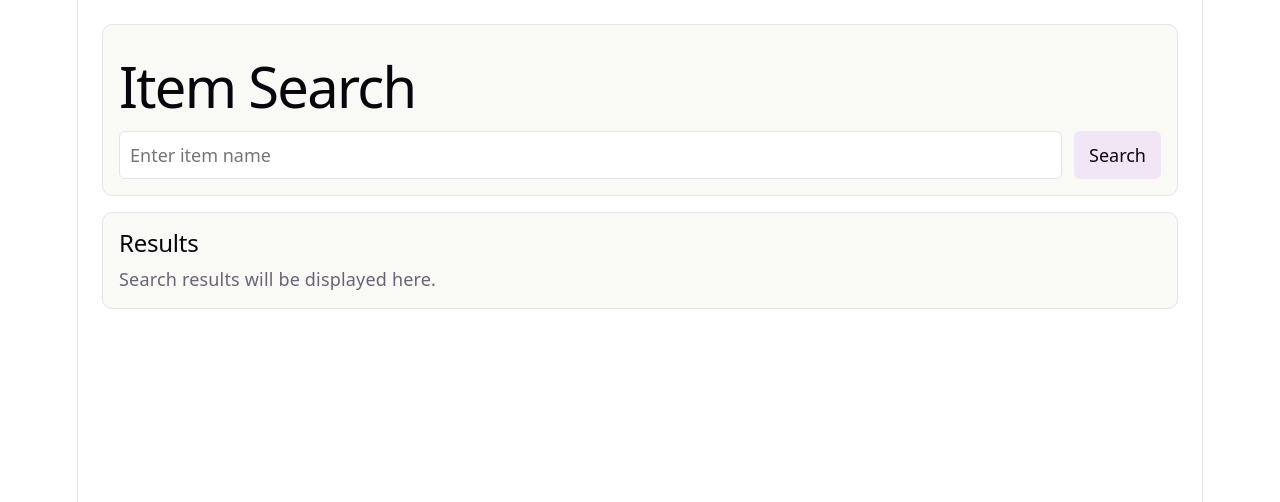
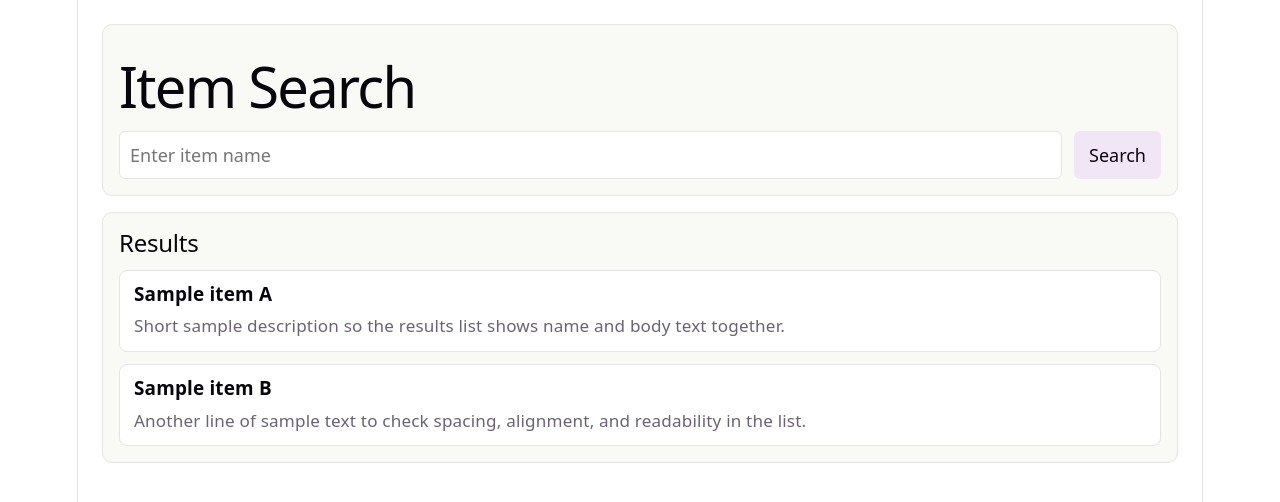
Before and after one commit to bukt0r/RSS-React-project-setup_Class-components_Error-boundary, a React (Vite) app: page / in a window 1280 px wide. Shown: the top 502 px of the page. Built offline with nearby package versions, Linux system fonts and the light colour scheme.

Commit message:
feat: render result list with name and description
Add Card and CardList class components and shared item type; style cards for consistent spacing and typography. Use temporary sample rows until API-backed results land in a later step.

Co-authored-by: Cursor <cursoragent@cursor.com>

```diff
--- a/src/App.css
+++ b/src/App.css
@@ -38,3 +38,49 @@
   font: inherit;
   cursor: pointer;
 }
+
+.results-section h2 {
+  margin: 0 0 12px;
+}
+
+.results-empty {
+  margin: 0;
+  color: var(--text);
+}
+
+.result-list {
+  list-style: none;
+  margin: 0;
+  padding: 0;
+  display: flex;
+  flex-direction: column;
+  gap: 12px;
+}
+
+.result-list__item {
+  margin: 0;
+}
+
+.result-card {
+  margin: 0;
+  padding: 12px 14px;
+  border: 1px solid var(--border);
+  border-radius: 8px;
+  background: var(--bg);
+  text-align: left;
+}
+
+.result-card__name {
+  margin: 0 0 8px;
+  font-size: 1.05rem;
+  font-weight: 600;
+  color: var(--text-h);
+  line-height: 1.25;
+}
+
+.result-card__description {
+  margin: 0;
+  font-size: 0.95rem;
+  line-height: 1.45;
+  color: var(--text);
+}
--- a/src/App.tsx
+++ b/src/App.tsx
@@ -1,15 +1,32 @@
 import { Component, type ChangeEvent } from 'react';
+import CardList from './components/CardList';
+import type { SearchResultItem } from './types/item';
 import './App.css';
 
 const SEARCH_STORAGE_KEY = 'searchQuery';
 
+const PLACEHOLDER_RESULTS: SearchResultItem[] = [
+  {
+    name: 'Sample item A',
+    description:
+      'Short sample description so the results list shows name and body text together.',
+  },
+  {
+    name: 'Sample item B',
+    description:
+      'Another line of sample text to check spacing, alignment, and readability in the list.',
+  },
+];
+
 interface AppState {
   searchInput: string;
+  results: SearchResultItem[];
 }
 
 class App extends Component<Record<string, never>, AppState> {
   state: AppState = {
     searchInput: '',
+    results: PLACEHOLDER_RESULTS,
   };
 
   componentDidMount(): void {
@@ -42,7 +59,7 @@ class App extends Component<Record<string, never>, AppState> {
 
         <section className="results-section" aria-label="Results section">
           <h2>Results</h2>
-          <p>Search results will be displayed here.</p>
+          <CardList items={this.state.results} />
         </section>
       </main>
     );
--- /dev/null
+++ b/src/components/Card.tsx
@@ -0,0 +1,21 @@
+import { Component } from 'react';
+import type { SearchResultItem } from '../types/item';
+
+interface CardProps {
+  item: SearchResultItem;
+}
+
+class Card extends Component<CardProps> {
+  render() {
+    const { item } = this.props;
+
+    return (
+      <article className="result-card">
+        <h3 className="result-card__name">{item.name}</h3>
+        <p className="result-card__description">{item.description}</p>
+      </article>
+    );
+  }
+}
+
+export default Card;
--- /dev/null
+++ b/src/components/CardList.tsx
@@ -0,0 +1,33 @@
+import { Component } from 'react';
+import Card from './Card';
+import type { SearchResultItem } from '../types/item';
+
+interface CardListProps {
+  items: SearchResultItem[];
+}
+
+class CardList extends Component<CardListProps> {
+  render() {
+    const { items } = this.props;
+
+    if (items.length === 0) {
+      return (
+        <p className="results-empty" role="status">
+          No results to show yet.
+        </p>
+      );
+    }
+
+    return (
+      <ul className="result-list">
+        {items.map((item, index) => (
+          <li key={`${item.name}-${index}`} className="result-list__item">
+            <Card item={item} />
+          </li>
+        ))}
+      </ul>
+    );
+  }
+}
+
+export default CardList;
--- /dev/null
+++ b/src/types/item.ts
@@ -0,0 +1,4 @@
+export interface SearchResultItem {
+  name: string;
+  description: string;
+}
```
